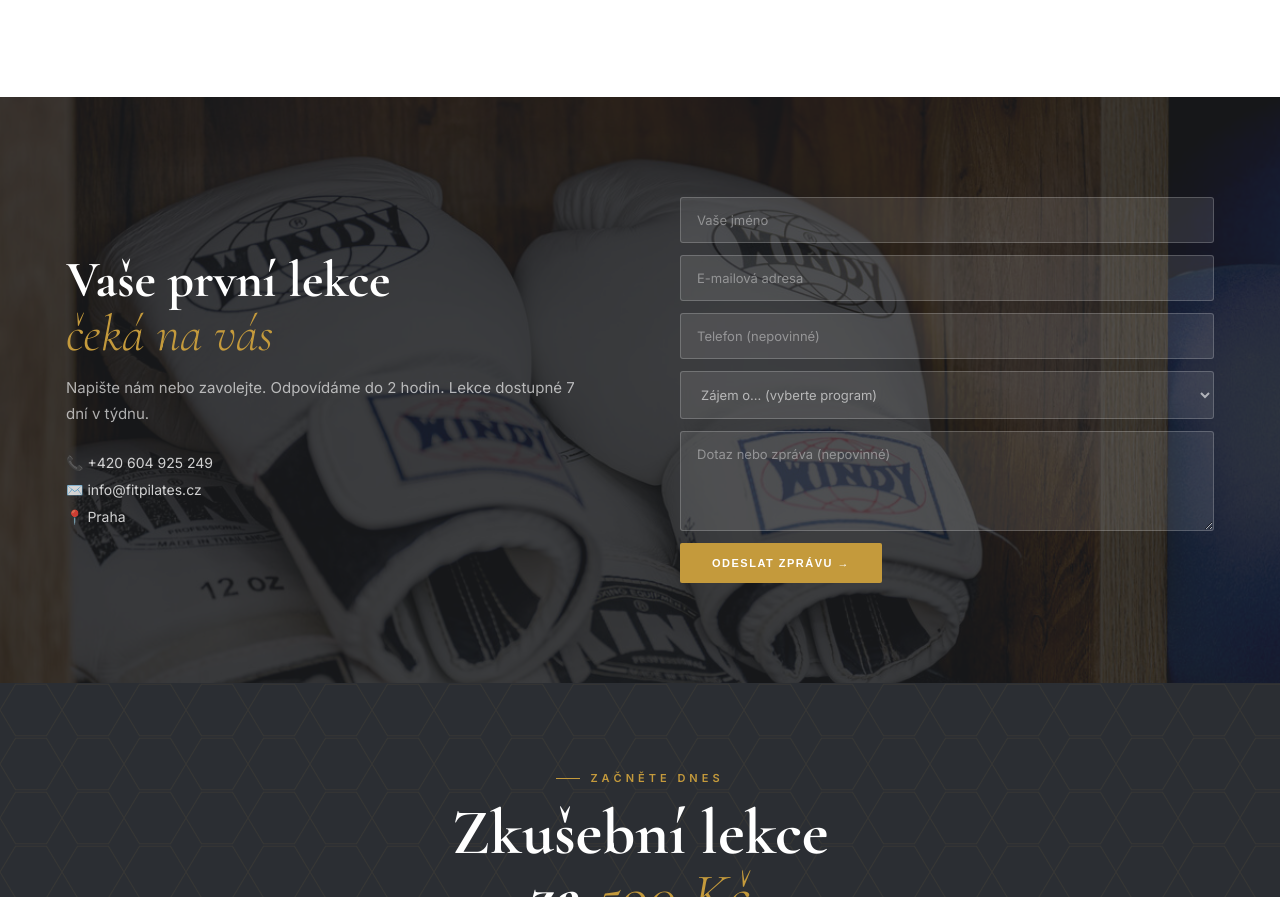
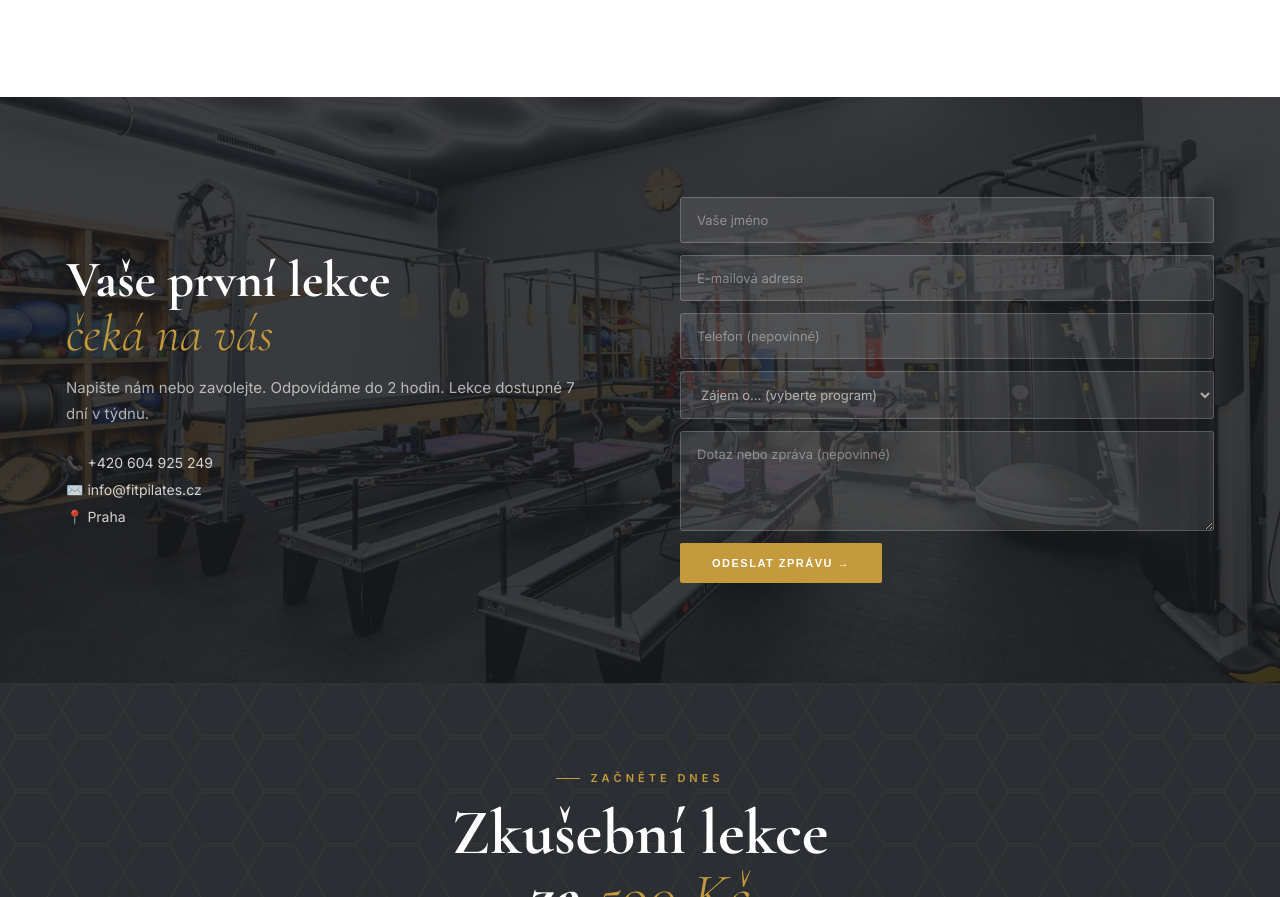
Before and after one commit to LiorD78/fit-pilates, a plain HTML site: page index.html in a window 1280 px wide. Shown: the part 7581-8478 px from the top of the page. Drawn offline with nearby package versions, Linux system fonts and the light colour scheme.

Commit message:
🖼️ Kontakt – pozadí změněno z rukavic na pilates reformery

```diff
--- a/index.html
+++ b/index.html
@@ -237,7 +237,7 @@ h2 em{font-style:italic;color:var(--gold);font-weight:300;}
 .test-role{font-size:11px;color:var(--lgrey);margin-top:2px;}
 
 /* ─── CONTACT BAND ─── */
-.cb{background:url('images/boxing-studio.jpg') center/cover;position:relative;}
+.cb{background:url('images/pilates.jpg') center/cover;position:relative;}
 .cb::before{content:'';position:absolute;inset:0;background:rgba(27,28,30,.85);}
 .cb-inner{position:relative;z-index:1;display:grid;grid-template-columns:1fr 1fr;gap:80px;align-items:center;padding:100px 56px;max-width:1260px;margin:0 auto;}
 .cb-title{font-family:'Cormorant Garamond',serif;font-size:clamp(36px,4vw,52px);font-weight:700;color:var(--white);line-height:1.05;}
```
